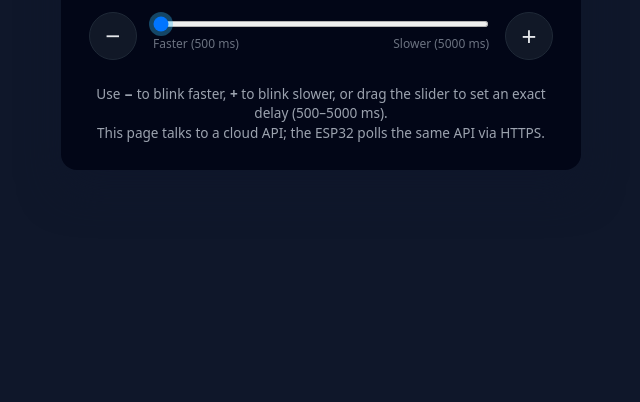
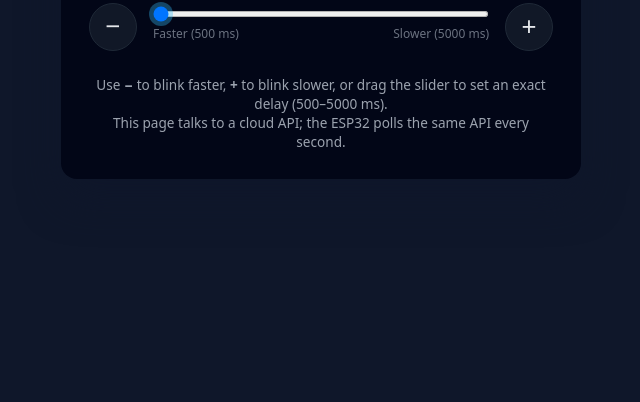
Before and after one commit to olivetech30-lang/cloudcontrooler, a plain HTML site: page cloudcontrooler/frontend/index.html in a window 1280 px wide. Shown: the part 398-800 px from the top of the page, without its empty margins (319-959 px from the left). Drawn offline with Linux system fonts and the light colour scheme; no server answers.

Commit message:
Update index.html

```diff
--- a/cloudcontrooler/frontend/index.html
+++ b/cloudcontrooler/frontend/index.html
@@ -1,10 +1,10 @@
-
 <!DOCTYPE html>
 <html lang="en">
 <head>
   <meta charset="UTF-8" />
   <title>Cloud Flash Controller</title>
   <meta name="viewport" content="width=device-width, initial-scale=1.0" />
+  <!-- Your own stylesheet -->
   <link rel="stylesheet" href="style.css" />
 </head>
 <body>
@@ -43,7 +43,6 @@
           </div>
         </div>
 
-
         <button id="btnPlus" class="btn">+</button>
       </section>
 
@@ -53,7 +52,7 @@
           or drag the slider to set an exact delay (500–5000 ms).
         </p>
         <p>
-          This page talks to a cloud API; the ESP32 polls the same API via HTTPS.
+          This page talks to a cloud API; the ESP32 polls the same API every second.
         </p>
       </section>
     </main>
```
